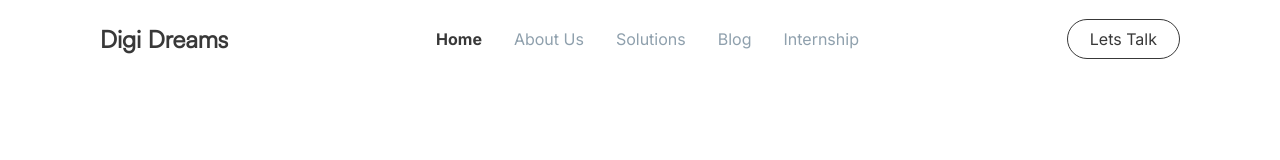
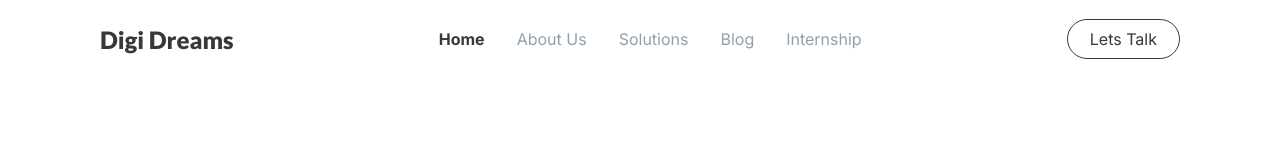
Before and after one commit to dhmzzfebri/Learn-Reactjs, a Next.js app: page / in a window 1280 px wide. Shown: the top 160 px of the page. Built offline with nearby package versions, Linux system fonts and the light colour scheme.

Commit message:
feat: add font family from props

```diff
--- a/components/navbar/menu.tsx
+++ b/components/navbar/menu.tsx
@@ -35,7 +35,7 @@ export default function Menu({ handleShow, condition }: HamburgerProps) {
               color="#383838"
               weight="900"
               type="subtitle2"
-              family="satoshi"
+              family="Lato"
             >
               Digi Dreams
             </Text>
--- a/components/text/text.tsx
+++ b/components/text/text.tsx
@@ -18,14 +18,12 @@ enum FontSize {
   headline1 = '72px',
 }
 
-type FontType = 'poppins' | 'inter' | 'satoshi' | 'lato' | 'asap';
-
 interface TextProps {
   children: React.ReactNode;
   type: keyof typeof FontSize;
   tag: ElementType;
   color: string;
-  family: FontType;
+  family: 'Poppins' | 'Inter' | 'Satoshi' | 'Lato' | 'Asap';
   weight: string;
   mobileType?: keyof typeof FontSize;
 }
@@ -47,13 +45,13 @@ export default function Text({
       $weight={weight}
       $mobile_size={FontSize[mobileType]}
       className={
-        family === 'inter'
+        family === 'Inter'
           ? inter.className
-          : family === 'asap'
+          : family === 'Asap'
             ? asap.className
-            : family === 'lato'
+            : family === 'Lato'
               ? lato.className
-              : family === 'poppins'
+              : family === 'Poppins'
                 ? poppins.className
                 : satoshi.className
       }
```
